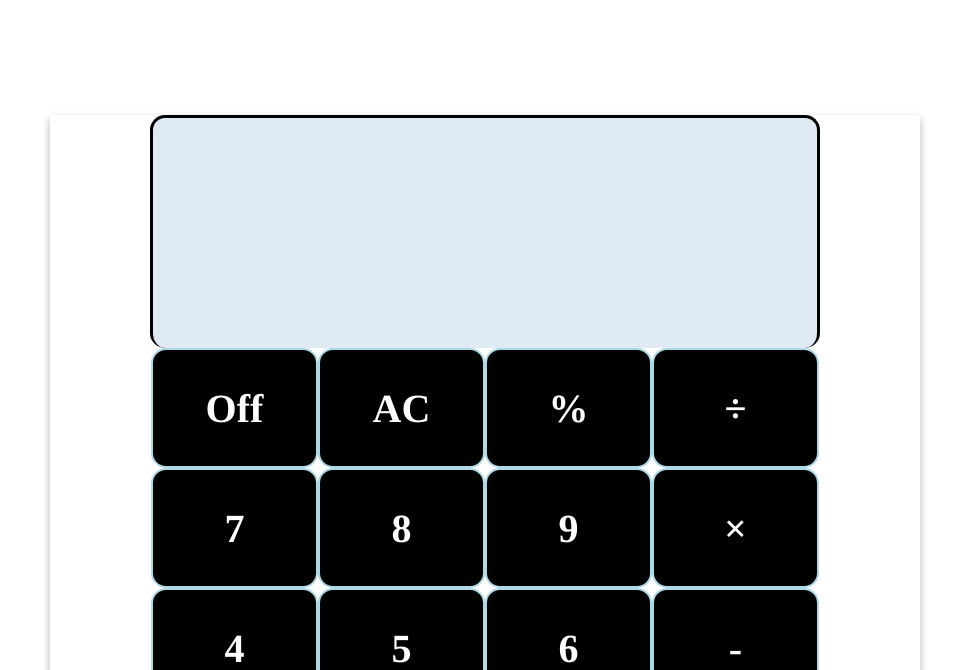
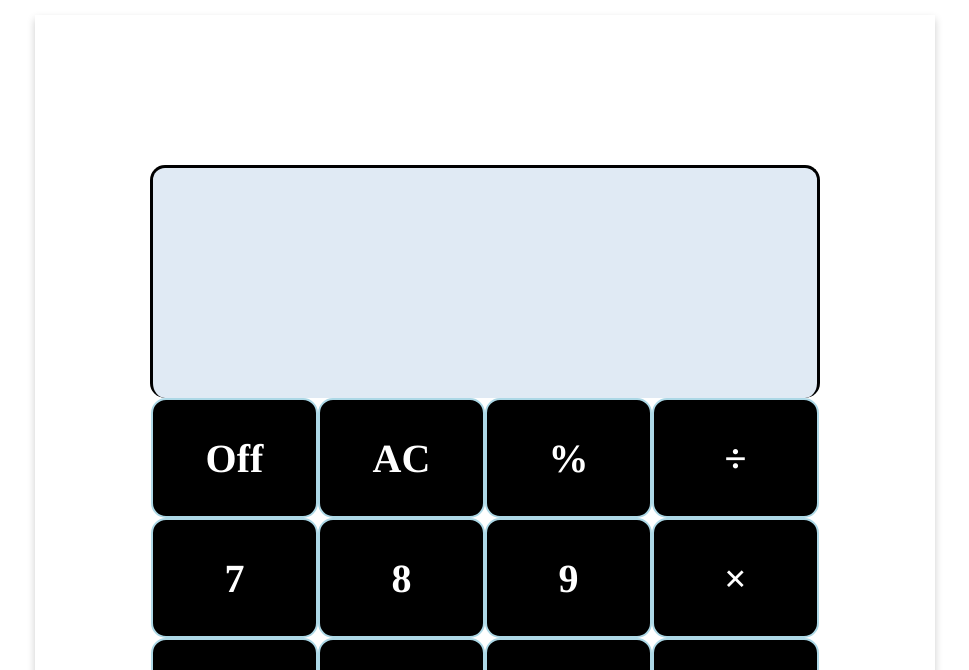
Before and after one commit to ikramulhasanrakib/calculator1, a plain HTML site: page index.html in a window 1280 px wide. Shown: the part 130-800 px from the top of the page, without its empty margins (155-1124 px from the left). Drawn offline with Linux system fonts and the light colour scheme.

Commit message:
Update style.css

```diff
--- a/style.css
+++ b/style.css
@@ -14,16 +14,6 @@ p{
 font-family:times;
 fomt-weight:bold;
 font-size:40px;
-}
-
-.card{
-text-align:center ;
-font-size:0;
-margin:0 auto;
-max-width:870px ;
-box-shadow:0 4px 8px 0 rgba(0,0,0,.3);
-height:970px;
-margin-top:100px;
 }
 
 .card:hover{
@@ -49,6 +39,14 @@ background-color:lightgreen;}
 background-color:lightyellow;
 color:green;
 }
+.card{
+text-align:center ;
+font-size:0;
+margin:0 auto;
+max-width:900px ;
+box-shadow:0 4px 8px 0 rgba(0,0,0,.2);
+padding:150px 0 150px 0;
+}
 
 .display{
 width:644px ;
```
